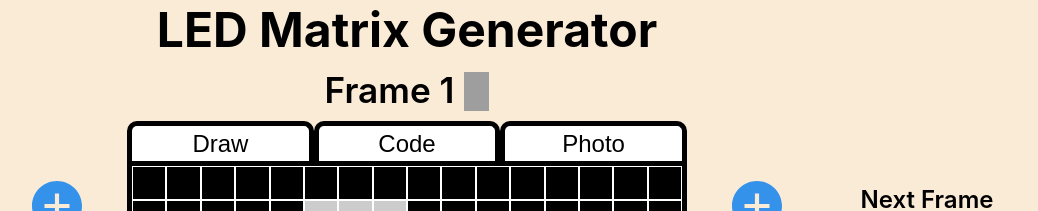
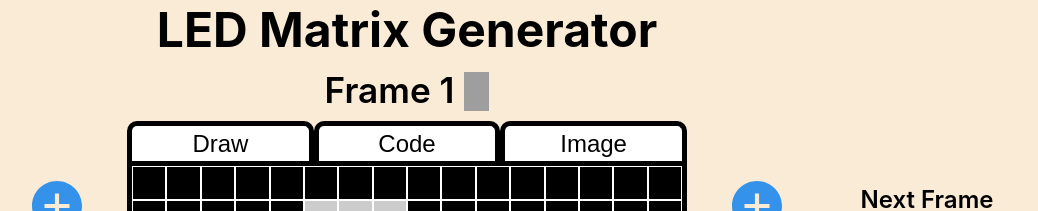
Before and after one commit to HumanRadical/led-matrix-generator, a React (Create React App) app: page / in a window 1280 px wide. Shown: the top 211 px of the page, without its empty margins (233-1271 px from the left). Built offline with nearby package versions, Linux system fonts and the light colour scheme; grey boxes are pictures that could not be loaded.

Commit message:
Change more "photo" instances to "image"

```diff
--- a/src/App.js
+++ b/src/App.js
@@ -105,9 +105,9 @@ const App = () => {
 		event.preventDefault()
 		setCurrentMode('code')
 	}
-	const setPhotoMode = event => {
+	const setImageMode = event => {
 		event.preventDefault()
-		setCurrentMode('photo')
+		setCurrentMode('image')
 	}
 
 	const decreaseCurrentFrameIndex = () => {
@@ -147,7 +147,7 @@ const App = () => {
 			<form className='modeButtons'>
 				<button onClick={setDrawMode}>Draw</button>
 				<button onClick={setCodeMode}>Code</button>
-				<button onClick={setPhotoMode}>Photo</button>
+				<button onClick={setImageMode}>Image</button>
 			</form>
 			<FramesContext.Provider
 				value={{
```
